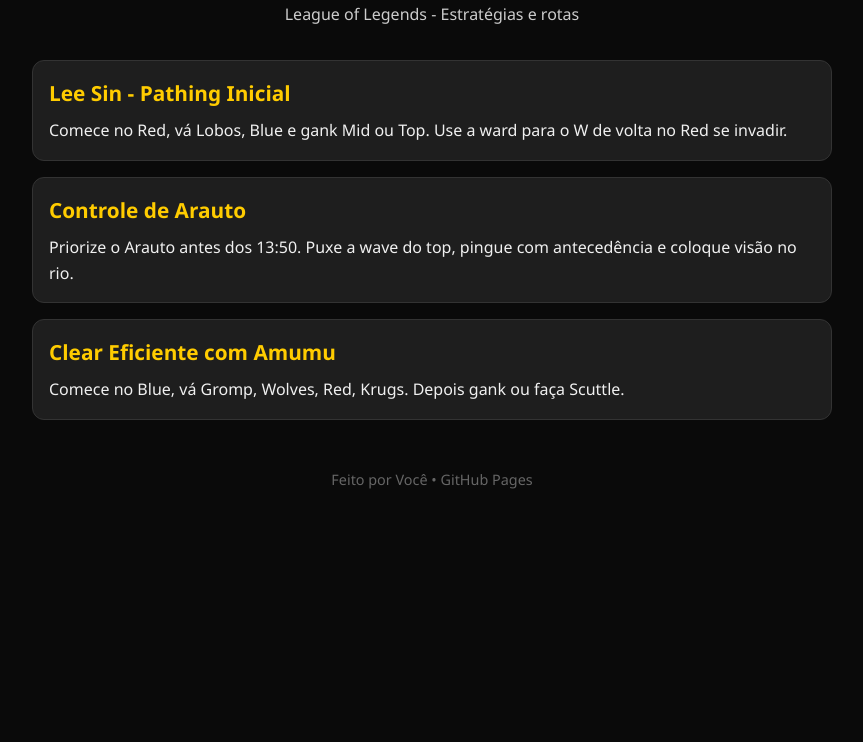
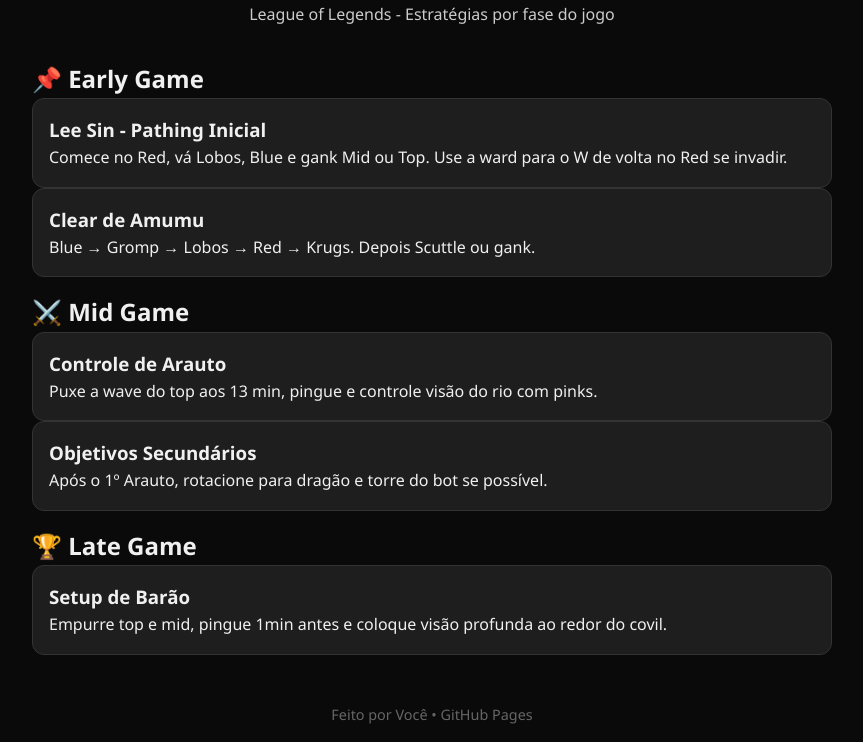
Before and after one commit to victorrgs/Jungle, a plain HTML site: page index.html in a window 1280 px wide. Shown: the part 70-812 px from the top of the page, without its empty margins (208-1071 px from the left). Drawn offline with Linux system fonts and the light colour scheme.

Commit message:
Add files via upload

```diff
--- a/index.html
+++ b/index.html
@@ -9,23 +9,45 @@
 <body>
   <header>
     <h1>Notas de Jungle</h1>
-    <p>League of Legends - Estratégias e rotas</p>
+    <p>League of Legends - Estratégias por fase do jogo</p>
   </header>
 
   <main>
-    <section class="nota">
-      <h2>Lee Sin - Pathing Inicial</h2>
-      <p>Comece no Red, vá Lobos, Blue e gank Mid ou Top. Use a ward para o W de volta no Red se invadir.</p>
+    <section>
+      <h2 class="categoria">📌 Early Game</h2>
+
+      <div class="nota">
+        <h3>Lee Sin - Pathing Inicial</h3>
+        <p>Comece no Red, vá Lobos, Blue e gank Mid ou Top. Use a ward para o W de volta no Red se invadir.</p>
+      </div>
+
+      <div class="nota">
+        <h3>Clear de Amumu</h3>
+        <p>Blue → Gromp → Lobos → Red → Krugs. Depois Scuttle ou gank.</p>
+      </div>
     </section>
 
-    <section class="nota">
-      <h2>Controle de Arauto</h2>
-      <p>Priorize o Arauto antes dos 13:50. Puxe a wave do top, pingue com antecedência e coloque visão no rio.</p>
+    <section>
+      <h2 class="categoria">⚔️ Mid Game</h2>
+
+      <div class="nota">
+        <h3>Controle de Arauto</h3>
+        <p>Puxe a wave do top aos 13 min, pingue e controle visão do rio com pinks.</p>
+      </div>
+
+      <div class="nota">
+        <h3>Objetivos Secundários</h3>
+        <p>Após o 1º Arauto, rotacione para dragão e torre do bot se possível.</p>
+      </div>
     </section>
 
-    <section class="nota">
-      <h2>Clear Eficiente com Amumu</h2>
-      <p>Comece no Blue, vá Gromp, Wolves, Red, Krugs. Depois gank ou faça Scuttle.</p>
+    <section>
+      <h2 class="categoria">🏆 Late Game</h2>
+
+      <div class="nota">
+        <h3>Setup de Barão</h3>
+        <p>Empurre top e mid, pingue 1min antes e coloque visão profunda ao redor do covil.</p>
+      </div>
     </section>
   </main>
 
```
